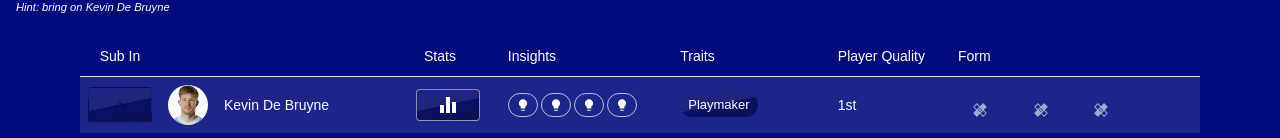
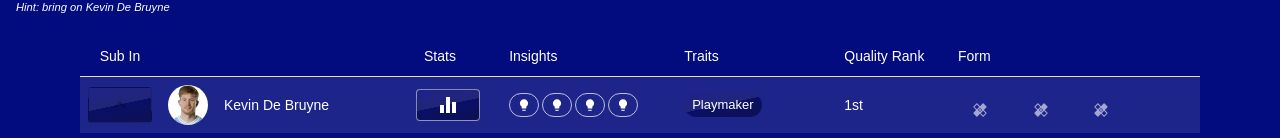
Before and after one commit to andyshora/tfg-rfp-m4, a React (Create React App) app: page / in a window 1280 px wide. Shown: the part 742-880 px from the top of the page. Built offline with nearby package versions, Linux system fonts and the light colour scheme; a web font is replaced by a local one.

Commit message:
New column title

```diff
--- a/src/components/SubImpactSim.js
+++ b/src/components/SubImpactSim.js
@@ -868,7 +868,7 @@ export default function SubImpactSim() {
                       color="secondary"
                       arrow
                     >
-                      Player Quality
+                      Quality Rank
                     </Tooltip>
                   </StyledTableCell>
                   <StyledTableCell align="left">Form</StyledTableCell>
```
